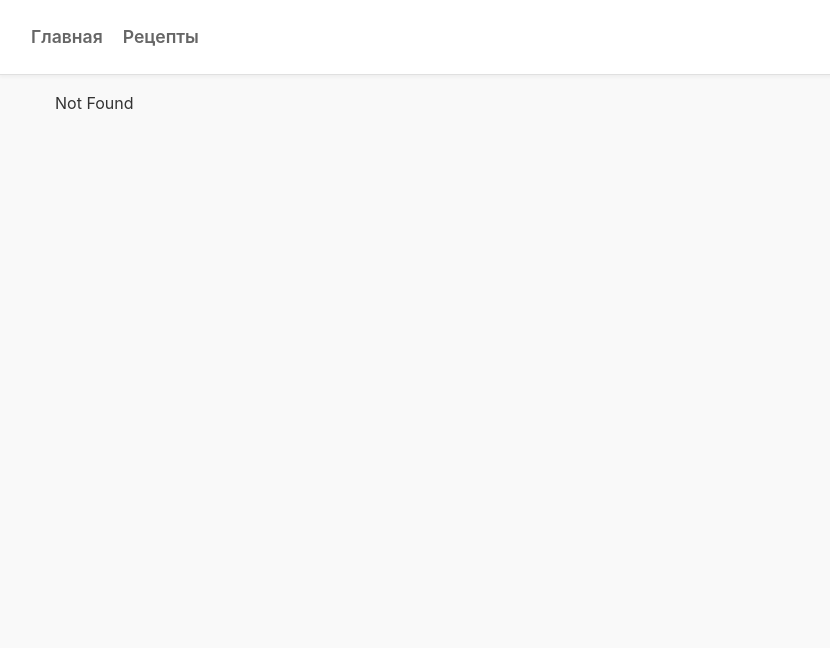
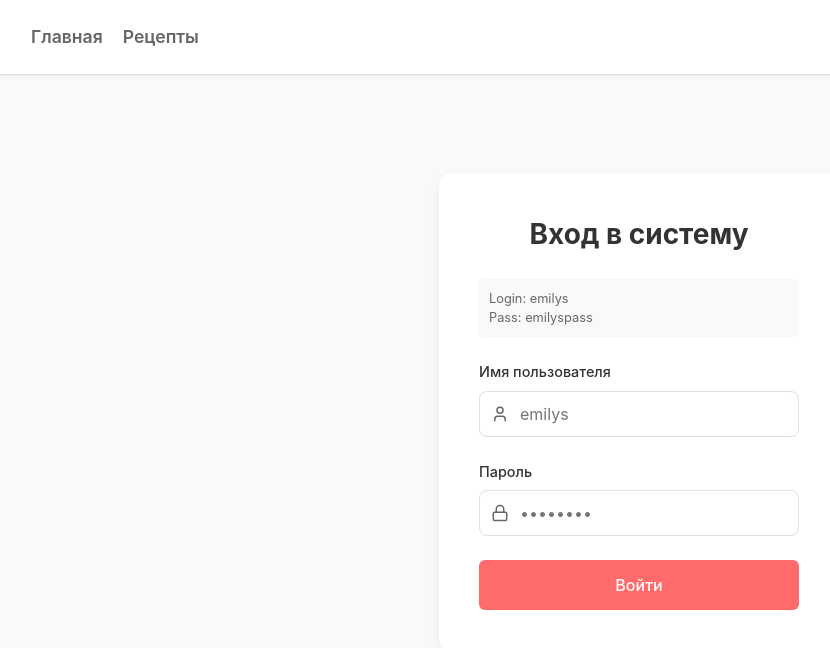
Before and after one commit to ahahaharu/recipes-app, a React (Vite) app: page /login in a window 1280 px wide. Before the commit this address had no page. Shown: the top 648 px of the page, without its empty margins (1-831 px from the left). Built offline with nearby package versions, Linux system fonts and the light colour scheme.

Commit message:
Login page added

```diff
--- a/src/context/AuthContext.tsx
+++ b/src/context/AuthContext.tsx
@@ -6,7 +6,6 @@ import {
   type ReactNode,
 } from 'react';
 import type { User } from '../api/auth';
-import { User } from 'lucide-react';
 
 interface AuthContextType {
   user: User | null;
@@ -18,19 +17,18 @@ interface AuthContextType {
 const AuthContext = createContext<AuthContextType | undefined>(undefined);
 
 export function AuthProvider({ children }: { children: ReactNode }) {
-  const [user, setUser] = useState(null);
-
-  useEffect(() => {
+  const [user, setUser] = useState<User | null>(() => {
     const storedUser = localStorage.getItem('user');
     if (storedUser) {
       try {
-        setUser(JSON.parse(storedUser));
+        return JSON.parse(storedUser);
       } catch (error) {
-        console.log('Ошибка при поиске пользователя', error);
-        localStorage.removeItem('user');
+        console.error('Error parsing user from local storage', error);
+        return null;
       }
     }
-  }, []);
+    return null;
+  });
 
   const login = (userData: User) => {
     setUser(userData);
--- a/src/routeTree.gen.ts
+++ b/src/routeTree.gen.ts
@@ -11,6 +11,7 @@
 import { Route as rootRouteImport } from './routes/__root'
 import { Route as IndexRouteImport } from './routes/index'
 import { Route as RecipesIndexRouteImport } from './routes/recipes/index'
+import { Route as LoginIndexRouteImport } from './routes/login/index'
 import { Route as RecipesRecipeIdRouteImport } from './routes/recipes/$recipeId'
 
 const IndexRoute = IndexRouteImport.update({
@@ -23,6 +24,11 @@ const RecipesIndexRoute = RecipesIndexRouteImport.update({
   path: '/recipes/',
   getParentRoute: () => rootRouteImport,
 } as any)
+const LoginIndexRoute = LoginIndexRouteImport.update({
+  id: '/login/',
+  path: '/login/',
+  getParentRoute: () => rootRouteImport,
+} as any)
 const RecipesRecipeIdRoute = RecipesRecipeIdRouteImport.update({
   id: '/recipes/$recipeId',
   path: '/recipes/$recipeId',
@@ -32,30 +38,34 @@ const RecipesRecipeIdRoute = RecipesRecipeIdRouteImport.update({
 export interface FileRoutesByFullPath {
   '/': typeof IndexRoute
   '/recipes/$recipeId': typeof RecipesRecipeIdRoute
+  '/login/': typeof LoginIndexRoute
   '/recipes/': typeof RecipesIndexRoute
 }
 export interface FileRoutesByTo {
   '/': typeof IndexRoute
   '/recipes/$recipeId': typeof RecipesRecipeIdRoute
+  '/login': typeof LoginIndexRoute
   '/recipes': typeof RecipesIndexRoute
 }
 export interface FileRoutesById {
   __root__: typeof rootRouteImport
   '/': typeof IndexRoute
   '/recipes/$recipeId': typeof RecipesRecipeIdRoute
+  '/login/': typeof LoginIndexRoute
   '/recipes/': typeof RecipesIndexRoute
 }
 export interface FileRouteTypes {
   fileRoutesByFullPath: FileRoutesByFullPath
-  fullPaths: '/' | '/recipes/$recipeId' | '/recipes/'
+  fullPaths: '/' | '/recipes/$recipeId' | '/login/' | '/recipes/'
   fileRoutesByTo: FileRoutesByTo
-  to: '/' | '/recipes/$recipeId' | '/recipes'
-  id: '__root__' | '/' | '/recipes/$recipeId' | '/recipes/'
+  to: '/' | '/recipes/$recipeId' | '/login' | '/recipes'
+  id: '__root__' | '/' | '/recipes/$recipeId' | '/login/' | '/recipes/'
   fileRoutesById: FileRoutesById
 }
 export interface RootRouteChildren {
   IndexRoute: typeof IndexRoute
   RecipesRecipeIdRoute: typeof RecipesRecipeIdRoute
+  LoginIndexRoute: typeof LoginIndexRoute
   RecipesIndexRoute: typeof RecipesIndexRoute
 }
 
@@ -75,6 +85,13 @@ declare module '@tanstack/react-router' {
       preLoaderRoute: typeof RecipesIndexRouteImport
       parentRoute: typeof rootRouteImport
     }
+    '/login/': {
+      id: '/login/'
+      path: '/login'
+      fullPath: '/login/'
+      preLoaderRoute: typeof LoginIndexRouteImport
+      parentRoute: typeof rootRouteImport
+    }
     '/recipes/$recipeId': {
       id: '/recipes/$recipeId'
       path: '/recipes/$recipeId'
@@ -88,6 +105,7 @@ declare module '@tanstack/react-router' {
 const rootRouteChildren: RootRouteChildren = {
   IndexRoute: IndexRoute,
   RecipesRecipeIdRoute: RecipesRecipeIdRoute,
+  LoginIndexRoute: LoginIndexRoute,
   RecipesIndexRoute: RecipesIndexRoute,
 }
 export const routeTree = rootRouteImport
--- /dev/null
+++ b/src/routes/login/index.tsx
@@ -0,0 +1,179 @@
+import styled from '@emotion/styled';
+import { createFileRoute, useNavigate } from '@tanstack/react-router';
+import { useAuth } from '../../context/AuthContext';
+import { useMutation } from '@tanstack/react-query';
+import { loginUser } from '../../api/auth';
+import { Lock, UserIcon } from 'lucide-react';
+import { Button } from '../../components/ui/Button';
+import { useState } from 'react';
+
+const PageWrapper = styled.div`
+  display: flex;
+  justify-content: center;
+  align-items: center;
+  min-height: 80vh;
+`;
+
+const LoginCard = styled.div`
+  background: white;
+  padding: 2.5rem;
+  border-radius: ${(props) => props.theme.borderRadius.lg};
+  box-shadow: ${(props) => props.theme.shadows.md};
+  width: 100%;
+  max-width: 400px;
+  display: flex;
+  flex-direction: column;
+  gap: 1.5rem;
+`;
+
+const Title = styled.h1`
+  text-align: center;
+  font-size: 1.75rem;
+  color: ${(props) => props.theme.colors.text.main};
+  margin: 0;
+`;
+
+const InputGroup = styled.div`
+  display: flex;
+  flex-direction: column;
+  gap: 0.5rem;
+`;
+
+const Label = styled.label`
+  font-size: 0.9rem;
+  font-weight: 500;
+  color: ${(props) => props.theme.colors.text.main};
+`;
+
+const InputWrapper = styled.div`
+  position: relative;
+`;
+
+const Input = styled.input`
+  width: 100%;
+  padding: 10px 10px 10px 40px;
+  border: 1px solid ${(props) => props.theme.colors.border};
+  border-radius: ${(props) => props.theme.borderRadius.md};
+  font-size: 1rem;
+  outline: none;
+  transition: border-color 0.2s;
+
+  &:focus {
+    border-color: ${(props) => props.theme.colors.primary};
+  }
+`;
+
+const IconPos = styled.div`
+  position: absolute;
+  left: 12px;
+  top: 50%;
+  transform: translateY(-50%);
+  color: ${(props) => props.theme.colors.text.light};
+`;
+
+const ErrorMessage = styled.div`
+  color: #e74c3c;
+  background-color: #fadbd8;
+  padding: 10px;
+  border-radius: 4px;
+  font-size: 0.9rem;
+  text-align: center;
+`;
+
+const Hint = styled.div`
+  font-size: 0.8rem;
+  color: ${(props) => props.theme.colors.text.light};
+  background: #f8f9fa;
+  padding: 10px;
+  border-radius: 4px;
+
+  code {
+    background: #e9ecef;
+    padding: 2px 4px;
+    border-radius: 2px;
+    font-family: monospace;
+    font-weight: bold;
+  }
+`;
+
+export const Route = createFileRoute('/login/')({
+  component: LoginPage,
+});
+
+function LoginPage() {
+  const [username, setUsername] = useState('');
+  const [password, setPassword] = useState('');
+  const { login } = useAuth();
+  const navigate = useNavigate();
+
+  const mutation = useMutation({
+    mutationFn: loginUser,
+    onSuccess: (data) => {
+      login(data);
+      navigate({ to: '/' });
+    },
+  });
+
+  const handleSubmit = (e: React.SubmitEvent) => {
+    e.preventDefault();
+    if (!username || !password) return;
+    mutation.mutate({ username, password });
+  };
+
+  return (
+    <PageWrapper>
+      <LoginCard>
+        <Title>Вход в систему</Title>
+
+        <Hint>
+          Login: emilys
+          <br />
+          Pass: emilyspass
+        </Hint>
+
+        {mutation.isError && (
+          <ErrorMessage>Неверный логин или пароль</ErrorMessage>
+        )}
+
+        <form
+          onSubmit={handleSubmit}
+          style={{ display: 'flex', flexDirection: 'column', gap: '1.5rem' }}
+        >
+          <InputGroup>
+            <Label>Имя пользователя</Label>
+            <InputWrapper>
+              <IconPos>
+                <UserIcon size={18} />
+              </IconPos>
+              <Input
+                type="text"
+                placeholder="emilys"
+                value={username}
+                onChange={(e) => setUsername(e.target.value)}
+              />
+            </InputWrapper>
+          </InputGroup>
+
+          <InputGroup>
+            <Label>Пароль</Label>
+            <InputWrapper>
+              <IconPos>
+                <Lock size={18} />
+              </IconPos>
+              <Input
+                type="password"
+                placeholder="••••••••"
+                value={password}
+                onChange={(e) => setPassword(e.target.value)}
+              />
+            </InputWrapper>
+          </InputGroup>
+
+          <Button type="submit" disabled={mutation.isPending}>
+            {mutation.isPending ? 'Вход...' : 'Войти'}
+          </Button>
+        </form>
+      </LoginCard>
+    </PageWrapper>
+  );
+}
```
